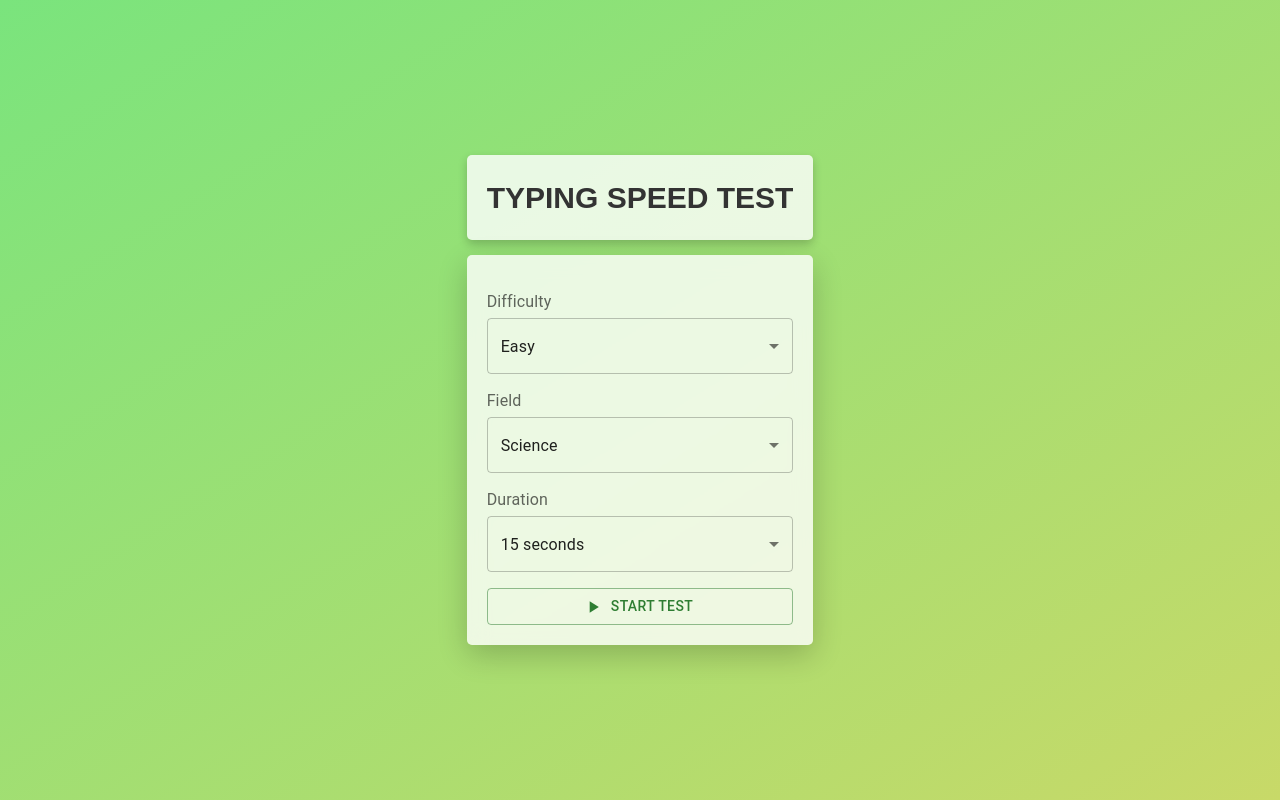
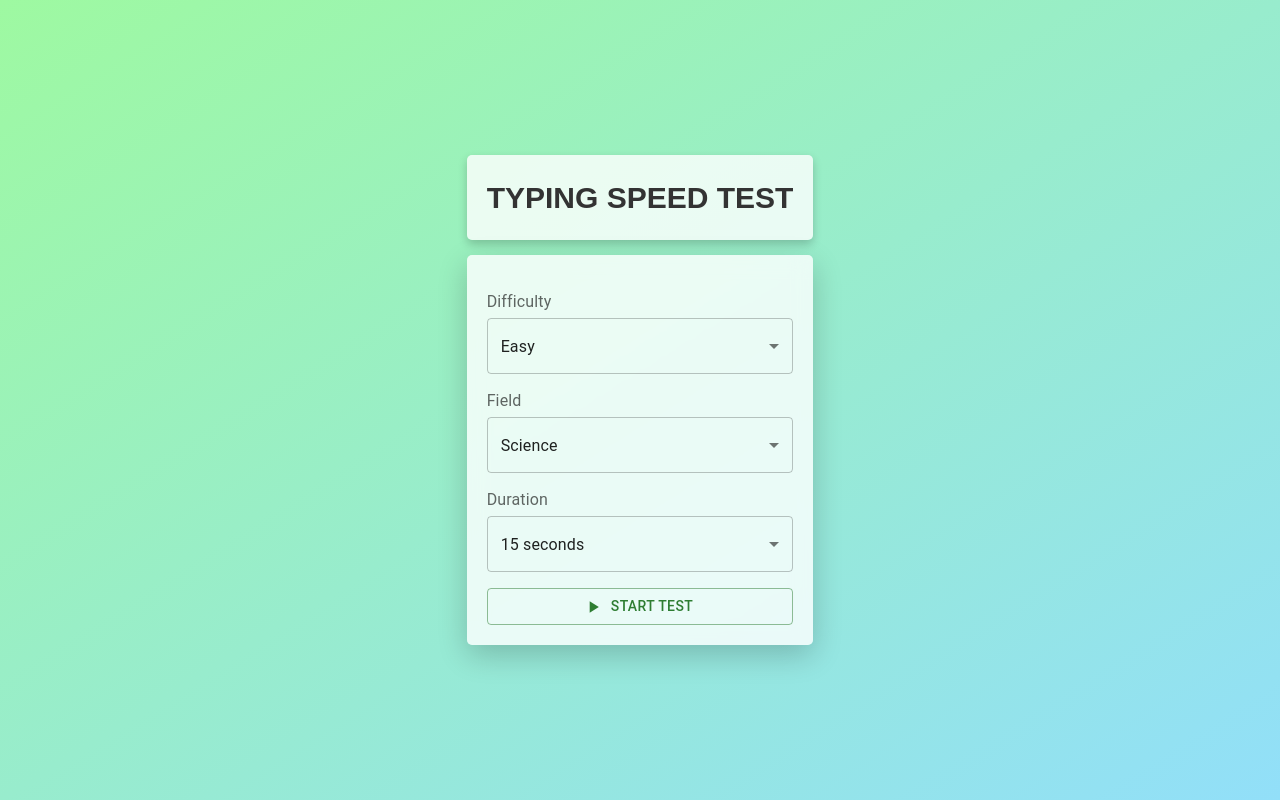
Before and after one commit to suystha7/TypingSpeedTest, a React (Vite) app: page / in a window 1280 px wide. Built offline with nearby package versions, Linux system fonts and the light colour scheme.

Commit message:
new changes in css

```diff
--- a/src/components/TypingSpeedTest.css
+++ b/src/components/TypingSpeedTest.css
@@ -2,7 +2,7 @@ body {
   font-family: "Arial", sans-serif;
   margin: 0;
   padding: 0;
-  background: linear-gradient(to bottom right, #7ae47d, #c8d968);
+  background: linear-gradient(to bottom right, #9ef9a1, #92dff9);
   color: #333;
   height: 100vh;
   display: flex;
```
